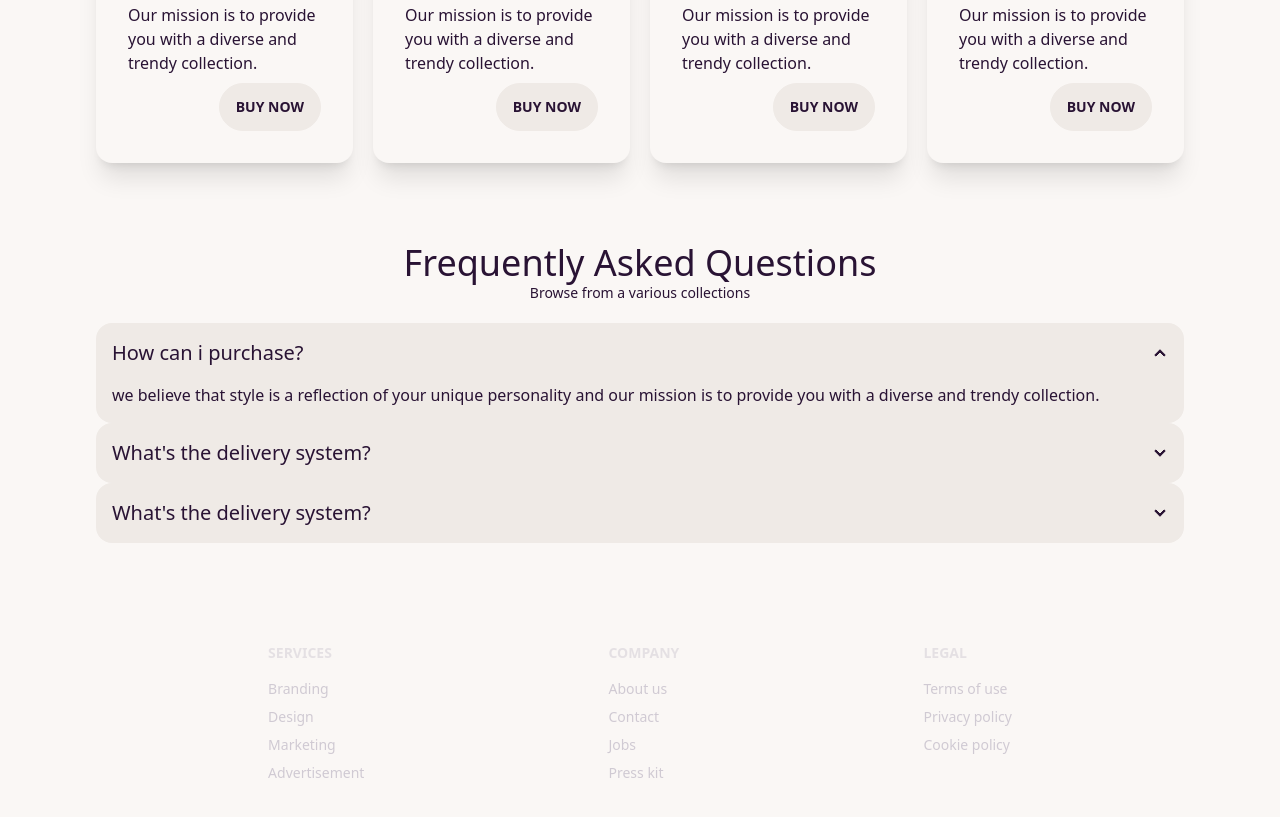
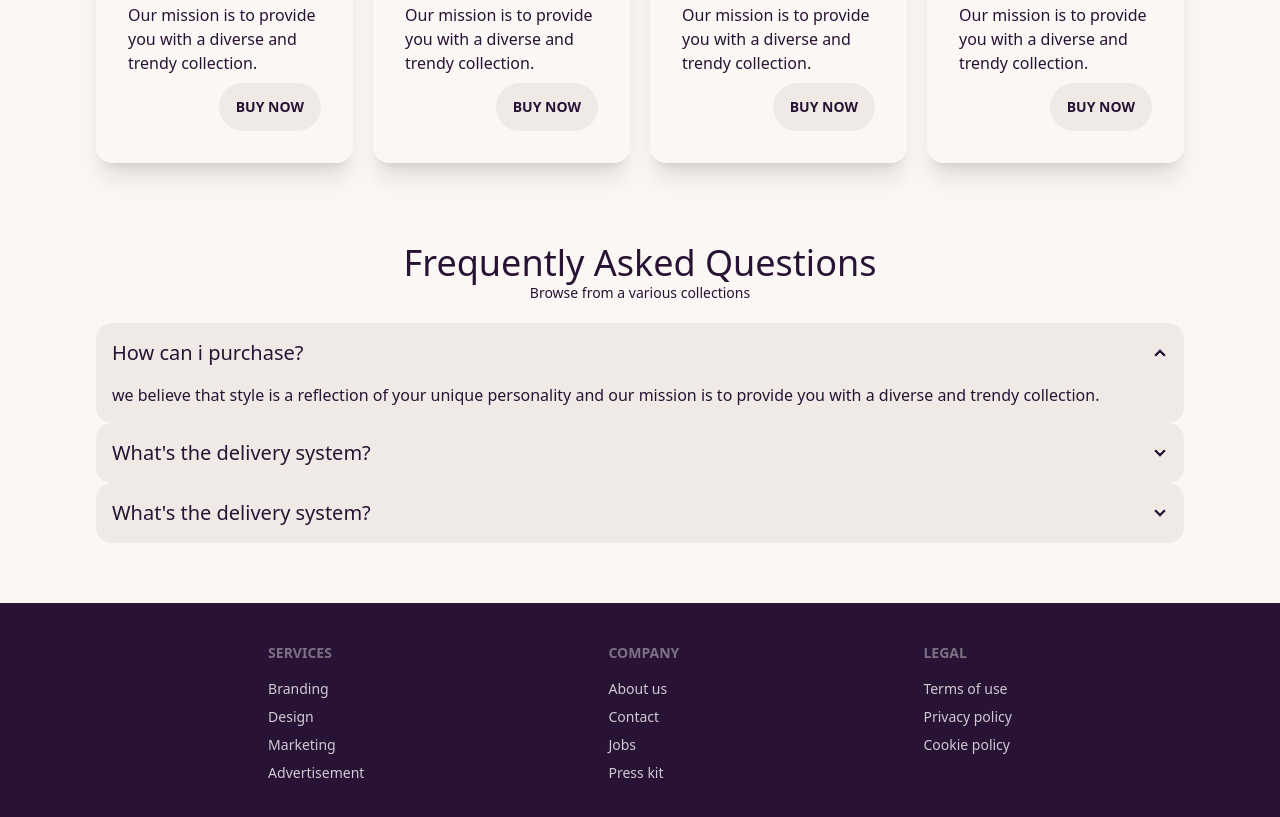
Before and after one commit to sovonbd/daisy-man, a plain HTML site: page index.html in a window 1280 px wide. Shown: the part 2017-2834 px from the top of the page. Drawn offline with nearby package versions, Linux system fonts and the light colour scheme.

Commit message:
edited the footer

```diff
--- a/index.html
+++ b/index.html
@@ -282,7 +282,7 @@
             </div>
         </div>
     </section>
-    <footer class="footer l text-neutral-content justify-evenly p-10 bg-neutra">
+    <footer class="footer l text-neutral-content justify-evenly p-10 bg-neutral">
         <div>
             <span class="footer-title">Services</span>
             <a class="link link-hover">Branding</a>
```
